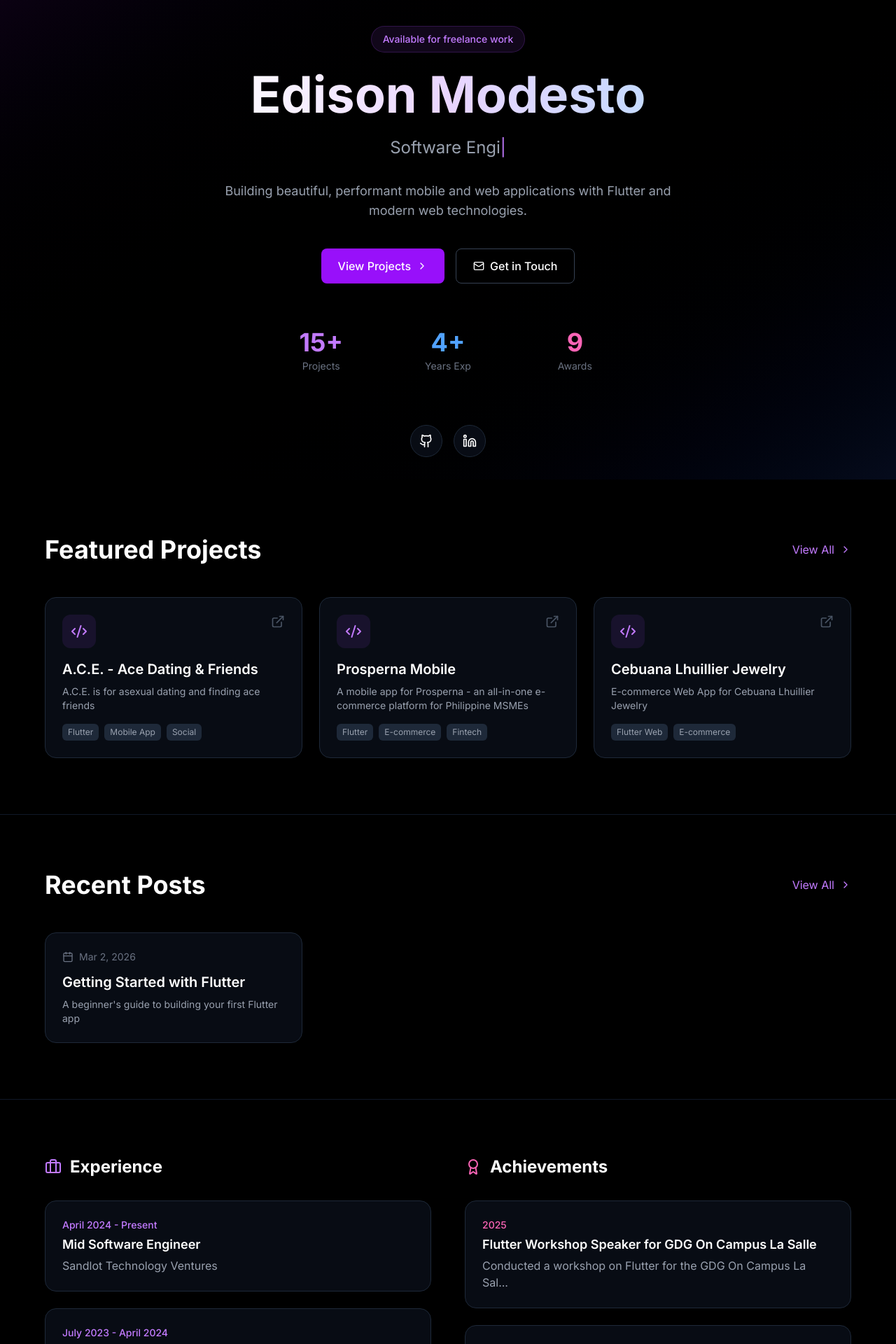
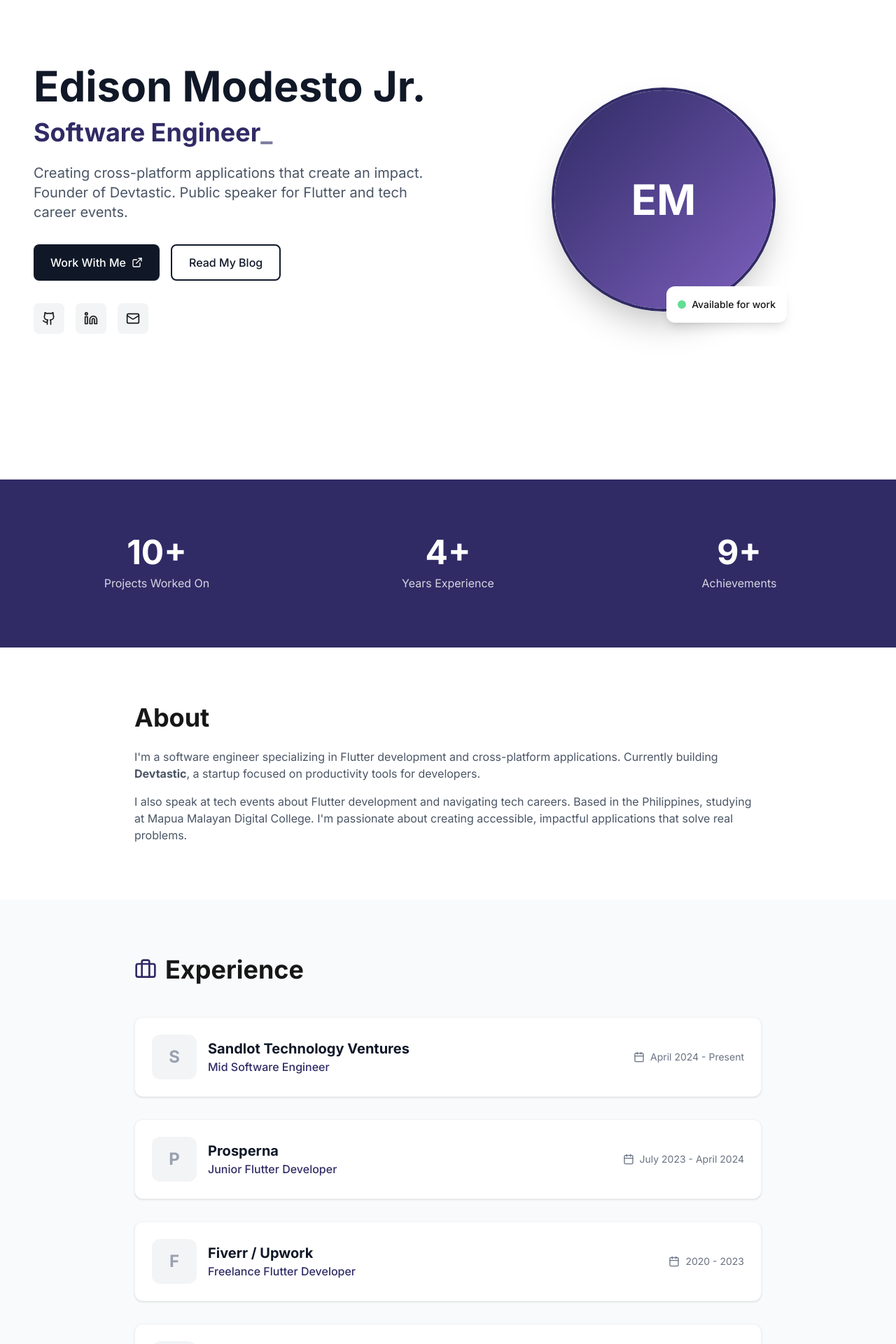
Before and after one commit to EdisonModesto/edisonmodesto-v2, a Next.js app: page / in a window 1280 px wide. Shown: the part 180-2100 px from the top of the page at 70% size. Built offline with nearby package versions, Linux system fonts and the light colour scheme.

Commit message:
Fix build: Restore original light design, fix fs import with server-only

```diff
--- a/src/app/HomeClient.tsx
+++ b/src/app/HomeClient.tsx
@@ -2,7 +2,6 @@
 
 import { useState, useEffect } from "react";
 import Link from "next/link";
-import Image from "next/image";
 import { projects } from "@/lib/projects";
 import { experiences } from "@/lib/experience";
 import { achievements } from "@/lib/achievements";
@@ -52,258 +51,325 @@ export default function HomeClient({ posts }: HomeClientProps) {
       const duration = 1000;
       const steps = 60;
       const interval = duration / steps;
-      let currentStep = 0;
 
+      let step = 0;
       const animate = setInterval(() => {
-        currentStep++;
-        const progress = currentStep / steps;
-        const easeOut = 1 - Math.pow(1 - progress, 3);
-
+        step++;
+        const progress = step / steps;
         setStats({
-          projects: Math.round(15 * easeOut),
-          years: Math.round(4 * easeOut),
-          achievements: Math.round(achievements.length * easeOut),
+          projects: Math.round(10 * progress),
+          years: Math.round(4 * progress),
+          achievements: Math.round(9 * progress),
         });
 
-        if (currentStep >= steps) {
-          clearInterval(animate);
-        }
+        if (step >= steps) clearInterval(animate);
       }, interval);
-
-      return () => clearInterval(animate);
     }, 500);
 
     return () => clearTimeout(timer);
   }, []);
 
   return (
-    <main className="min-h-screen bg-black text-white">
+    <main className="min-h-screen">
       {/* Hero Section */}
-      <section className="relative min-h-screen flex items-center justify-center overflow-hidden">
-        {/* Animated gradient background */}
-        <div className="absolute inset-0 bg-gradient-to-br from-purple-900/20 via-black to-blue-900/20" />
-        <div className="absolute inset-0 bg-[radial-gradient(ellipse_at_center,_var(--tw-gradient-stops))] from-purple-500/10 via-transparent to-transparent animate-pulse" />
-
-        <div className="relative z-10 max-w-6xl mx-auto px-6 py-20 text-center">
-          <div className="mb-6">
-            <span className="inline-block px-4 py-2 rounded-full bg-purple-500/10 border border-purple-500/20 text-purple-400 text-sm font-medium">
-              Available for freelance work
+      <section className="min-h-screen flex items-center px-4 sm:px-6 lg:px-8 xl:px-12">
+        <div className="max-w-7xl mx-auto w-full py-20">
+          <div className="grid lg:grid-cols-2 gap-12 items-center">
+            <div className="order-2 lg:order-1">
+              <h1 className="text-4xl sm:text-5xl lg:text-6xl font-bold text-gray-900 mb-4">
+                Edison Modesto Jr.
+              </h1>
+              <div className="h-12 mb-4">
+                <span className="text-2xl sm:text-3xl lg:text-4xl font-bold text-[#302B65]">
+                  {displayText}
+                  <span className="animate-pulse">_</span>
                 </span>
               </div>
-
-          <h1 className="text-5xl md:text-7xl font-bold mb-6 bg-gradient-to-r from-white via-purple-200 to-blue-200 bg-clip-text text-transparent">
-            Edison Modesto
-          </h1>
-
-          <div className="h-8 mb-8">
-            <span className="text-xl md:text-2xl text-gray-400">
-              {displayText}
-              <span className="animate-pulse text-purple-400">|</span>
-            </span>
-          </div>
-
-          <p className="text-gray-400 text-lg max-w-2xl mx-auto mb-10">
-            Building beautiful, performant mobile and web applications with Flutter and modern web technologies.
+              <p className="text-lg sm:text-xl text-gray-600 mb-8 max-w-xl">
+                Creating cross-platform applications that create an impact.
+                Founder of Devtastic. Public speaker for Flutter and tech career events.
               </p>
-
-          <div className="flex flex-wrap justify-center gap-4 mb-16">
-            <Link
-              href="/projects"
-              className="inline-flex items-center gap-2 px-6 py-3 bg-purple-600 hover:bg-purple-700 rounded-lg font-medium transition-colors"
-            >
-              View Projects
-              <ChevronRight className="w-4 h-4" />
-            </Link>
+              <div className="flex flex-wrap gap-4 mb-8">
                 <a
-              href="mailto:edison@example.com"
-              className="inline-flex items-center gap-2 px-6 py-3 border border-gray-700 hover:border-gray-600 rounded-lg font-medium transition-colors"
-            >
-              <Mail className="w-4 h-4" />
-              Get in Touch
-            </a>
-          </div>
-
-          {/* Stats */}
-          <div className="grid grid-cols-3 gap-8 max-w-lg mx-auto">
-            <div className="text-center">
-              <div className="text-3xl md:text-4xl font-bold text-purple-400">{stats.projects}+</div>
-              <div className="text-gray-500 text-sm mt-1">Projects</div>
-            </div>
-            <div className="text-center">
-              <div className="text-3xl md:text-4xl font-bold text-blue-400">{stats.years}+</div>
-              <div className="text-gray-500 text-sm mt-1">Years Exp</div>
-            </div>
-            <div className="text-center">
-              <div className="text-3xl md:text-4xl font-bold text-pink-400">{stats.achievements}</div>
-              <div className="text-gray-500 text-sm mt-1">Awards</div>
-            </div>
-          </div>
-        </div>
-
-        {/* Social links */}
-        <div className="absolute bottom-8 left-1/2 -translate-x-1/2 flex gap-4">
-          <a
-            href="https://github.com/edisonmodesto"
+                  href="https://contra.com/edison_modesto_xaspco1y"
                   target="_blank"
                   rel="noopener noreferrer"
-            className="p-3 rounded-full bg-gray-900/50 border border-gray-800 hover:border-purple-500/50 hover:bg-purple-500/10 transition-all"
+                  className="inline-flex items-center gap-2 bg-gray-900 text-white px-6 py-3 rounded-lg font-medium hover:bg-[#302B65] transition-colors"
+                >
+                  Work With Me
+                  <ExternalLink className="w-4 h-4" />
+                </a>
+                <Link
+                  href="/blog"
+                  className="inline-flex items-center gap-2 border-2 border-gray-900 text-gray-900 px-6 py-3 rounded-lg font-medium hover:bg-gray-50 transition-colors"
+                >
+                  Read My Blog
+                </Link>
+              </div>
+              <div className="flex gap-4">
+                <a
+                  href="https://github.com/EdisonModesto"
+                  target="_blank"
+                  rel="noopener noreferrer"
+                  className="p-3 rounded-lg bg-gray-100 hover:bg-gray-200 transition-colors"
                 >
                   <Github className="w-5 h-5" />
                 </a>
                 <a
-            href="https://linkedin.com/in/edisonmodesto"
+                  href="https://www.linkedin.com/in/edison-modesto-a65440219/"
                   target="_blank"
                   rel="noopener noreferrer"
-            className="p-3 rounded-full bg-gray-900/50 border border-gray-800 hover:border-purple-500/50 hover:bg-purple-500/10 transition-all"
+                  className="p-3 rounded-lg bg-gray-100 hover:bg-gray-200 transition-colors"
                 >
                   <Linkedin className="w-5 h-5" />
                 </a>
-        </div>
-      </section>
-
-      {/* Featured Projects */}
-      <section className="py-20 px-6">
-        <div className="max-w-6xl mx-auto">
-          <div className="flex items-center justify-between mb-12">
-            <h2 className="text-3xl md:text-4xl font-bold">Featured Projects</h2>
-            <Link
-              href="/projects"
-              className="inline-flex items-center gap-2 text-purple-400 hover:text-purple-300 transition-colors"
+                <a
+                  href="mailto:edisonmodesto22@gmail.com"
+                  className="p-3 rounded-lg bg-gray-100 hover:bg-gray-200 transition-colors"
                 >
-              View All
-              <ChevronRight className="w-4 h-4" />
-            </Link>
-          </div>
-
-          <div className="grid md:grid-cols-2 lg:grid-cols-3 gap-6">
-            {projects.slice(0, 3).map((project) => (
-              <Link
-                key={project.title}
-                href={project.githubUrl || "#"}
-                target="_blank"
-                rel="noopener noreferrer"
-                className="group block p-6 rounded-2xl bg-gray-900/50 border border-gray-800 hover:border-purple-500/30 transition-all"
-              >
-                <div className="flex items-start justify-between mb-4">
-                  <div className="p-3 rounded-xl bg-purple-500/10 text-purple-400">
-                    <Code2 className="w-6 h-6" />
-                  </div>
-                  <ExternalLink className="w-5 h-5 text-gray-600 group-hover:text-purple-400 transition-colors" />
-                </div>
-                <h3 className="text-xl font-semibold mb-2 group-hover:text-purple-400 transition-colors">
-                  {project.title}
-                </h3>
-                <p className="text-gray-400 text-sm mb-4">{project.description}</p>
-                <div className="flex flex-wrap gap-2">
-                  {project.tags.slice(0, 3).map((tag) => (
-                    <span
-                      key={tag}
-                      className="px-2 py-1 rounded-md bg-gray-800 text-xs text-gray-400"
-                    >
-                      {tag}
-                    </span>
-                  ))}
-                </div>
-              </Link>
-            ))}
+                  <Mail className="w-5 h-5" />
+                </a>
               </div>
             </div>
-      </section>
-
-      {/* Recent Blog Posts */}
-      <section className="py-20 px-6 border-t border-gray-900">
-        <div className="max-w-6xl mx-auto">
-          <div className="flex items-center justify-between mb-12">
-            <h2 className="text-3xl md:text-4xl font-bold">Recent Posts</h2>
-            <Link
-              href="/blog"
-              className="inline-flex items-center gap-2 text-purple-400 hover:text-purple-300 transition-colors"
-            >
-              View All
-              <ChevronRight className="w-4 h-4" />
-            </Link>
-          </div>
-
-          <div className="grid md:grid-cols-2 lg:grid-cols-3 gap-6">
-            {posts.map((post) => (
-              <Link
-                key={post.slug}
-                href={`/blog/${post.slug}`}
-                className="group block p-6 rounded-2xl bg-gray-900/50 border border-gray-800 hover:border-purple-500/30 transition-all"
-              >
-                <div className="flex items-center gap-2 text-sm text-gray-500 mb-3">
-                  <Calendar className="w-4 h-4" />
-                  {new Date(post.date).toLocaleDateString('en-US', {
-                    year: 'numeric',
-                    month: 'short',
-                    day: 'numeric'
-                  })}
-                </div>
-                <h3 className="text-xl font-semibold mb-2 group-hover:text-purple-400 transition-colors">
-                  {post.title}
-                </h3>
-                <p className="text-gray-400 text-sm">{post.description}</p>
-              </Link>
-            ))}
+            <div className="order-1 lg:order-2 flex justify-center">
+              <div className="relative">
+                <div className="w-64 h-64 sm:w-80 sm:h-80 rounded-full overflow-hidden border-4 border-[#302B65] shadow-2xl">
+                  <div className="w-full h-full bg-gradient-to-br from-[#302B65] to-[#7E60BF] flex items-center justify-center text-white text-6xl font-bold">
+                    EM
                   </div>
                 </div>
-      </section>
-
-      {/* Experience & Achievements */}
-      <section className="py-20 px-6 border-t border-gray-900">
-        <div className="max-w-6xl mx-auto">
-          <div className="grid md:grid-cols-2 gap-12">
-            {/* Experience */}
-            <div>
-              <div className="flex items-center gap-3 mb-8">
-                <Briefcase className="w-6 h-6 text-purple-400" />
-                <h2 className="text-2xl font-bold">Experience</h2>
-              </div>
-              <div className="space-y-6">
-                {experiences.slice(0, 2).map((exp) => (
-                  <div key={exp.company} className="p-6 rounded-2xl bg-gray-900/50 border border-gray-800">
-                    <div className="text-sm text-purple-400 font-medium mb-1">{exp.period}</div>
-                    <h3 className="text-lg font-semibold mb-1">{exp.role}</h3>
-                    <div className="text-gray-400">{exp.company}</div>
-                  </div>
-                ))}
+                <div className="absolute -bottom-4 -right-4 bg-white rounded-xl shadow-lg p-4">
+                  <div className="flex items-center gap-2">
+                    <div className="w-3 h-3 bg-green-500 rounded-full animate-pulse"></div>
+                    <span className="text-sm font-medium">Available for work</span>
                   </div>
                 </div>
-
-            {/* Achievements */}
-            <div>
-              <div className="flex items-center gap-3 mb-8">
-                <Award className="w-6 h-6 text-pink-400" />
-                <h2 className="text-2xl font-bold">Achievements</h2>
-              </div>
-              <div className="space-y-6">
-                {achievements.slice(0, 2).map((achievement) => (
-                  <div key={achievement.title} className="p-6 rounded-2xl bg-gray-900/50 border border-gray-800">
-                    <div className="text-sm text-pink-400 font-medium mb-1">{achievement.date}</div>
-                    <h3 className="text-lg font-semibold mb-1">{achievement.title}</h3>
-                    <div className="text-gray-400">{achievement.description.slice(0, 60)}...</div>
-                  </div>
-                ))}
               </div>
             </div>
           </div>
         </div>
       </section>
 
-      {/* CTA */}
-      <section className="py-20 px-6">
+      {/* Stats Section */}
+      <section className="py-20 bg-[#302B65]">
+        <div className="max-w-7xl mx-auto px-4 sm:px-6 lg:px-8">
+          <div className="grid grid-cols-3 gap-8 text-center">
+            <div>
+              <div className="text-4xl sm:text-5xl font-bold text-white mb-2">{stats.projects}+</div>
+              <div className="text-white/80">Projects Worked On</div>
+            </div>
+            <div>
+              <div className="text-4xl sm:text-5xl font-bold text-white mb-2">{stats.years}+</div>
+              <div className="text-white/80">Years Experience</div>
+            </div>
+            <div>
+              <div className="text-4xl sm:text-5xl font-bold text-white mb-2">{stats.achievements}+</div>
+              <div className="text-white/80">Achievements</div>
+            </div>
+          </div>
+        </div>
+      </section>
+
+      {/* About Section */}
+      <section className="py-20 px-4 sm:px-6 lg:px-8">
+        <div className="max-w-4xl mx-auto">
+          <h2 className="text-3xl sm:text-4xl font-bold mb-6">About</h2>
+          <div className="prose prose-lg max-w-none text-gray-600">
+            <p className="mb-4">
+              I'm a software engineer specializing in Flutter development and cross-platform applications.
+              Currently building <strong>Devtastic</strong>, a startup focused on productivity tools for developers.
+            </p>
+            <p>
+              I also speak at tech events about Flutter development and navigating tech careers.
+              Based in the Philippines, studying at Mapua Malayan Digital College. I'm passionate about
+              creating accessible, impactful applications that solve real problems.
+            </p>
+          </div>
+        </div>
+      </section>
+
+      {/* Experience Section */}
+      <section className="py-20 bg-gray-50 px-4 sm:px-6 lg:px-8">
+        <div className="max-w-4xl mx-auto">
+          <div className="flex items-center gap-3 mb-12">
+            <Briefcase className="w-8 h-8 text-[#302B65]" />
+            <h2 className="text-3xl sm:text-4xl font-bold">Experience</h2>
+          </div>
+          <div className="space-y-8">
+            {experiences.map((exp) => (
+              <div key={exp.id} className="bg-white rounded-xl p-6 shadow-sm border border-gray-100">
+                <div className="flex flex-col sm:flex-row sm:items-center gap-4">
+                  <div className="w-16 h-16 rounded-xl bg-gray-100 flex items-center justify-center text-2xl font-bold text-gray-400">
+                    {exp.company.charAt(0)}
+                  </div>
+                  <div className="flex-1">
+                    <h3 className="text-xl font-bold text-gray-900">{exp.company}</h3>
+                    <p className="text-[#302B65] font-medium">{exp.role}</p>
+                  </div>
+                  <div className="flex items-center gap-2 text-gray-500 text-sm">
+                    <Calendar className="w-4 h-4" />
+                    {exp.period}
+                  </div>
+                </div>
+              </div>
+            ))}
+          </div>
+        </div>
+      </section>
+
+      {/* Projects Section */}
+      <section className="py-20 px-4 sm:px-6 lg:px-8">
+        <div className="max-w-7xl mx-auto">
+          <div className="flex items-center justify-between mb-12">
+            <div className="flex items-center gap-3">
+              <Code2 className="w-8 h-8 text-[#302B65]" />
+              <h2 className="text-3xl sm:text-4xl font-bold">Featured Projects</h2>
+            </div>
+            <Link href="/projects" className="hidden sm:flex items-center gap-2 text-[#302B65] hover:underline">
+              View all projects
+              <ChevronRight className="w-4 h-4" />
+            </Link>
+          </div>
+          <div className="grid sm:grid-cols-2 lg:grid-cols-3 gap-6">
+            {projects.slice(0, 6).map((project) => (
+              <div key={project.id} className="group bg-white rounded-xl overflow-hidden border border-gray-100 shadow-sm hover:shadow-lg transition-shadow">
+                <div className="aspect-video bg-gradient-to-br from-[#302B65] to-[#7E60BF] flex items-center justify-center">
+                  <span className="text-white text-lg font-medium">{project.title}</span>
+                </div>
+                <div className="p-6">
+                  <h3 className="text-lg font-bold mb-2">{project.title}</h3>
+                  <p className="text-gray-600 text-sm mb-4 line-clamp-2">{project.description}</p>
+                  <div className="flex flex-wrap gap-2 mb-4">
+                    {project.tags.slice(0, 3).map((tag) => (
+                      <span key={tag} className="text-xs px-2 py-1 bg-gray-100 rounded-full text-gray-600">
+                        {tag}
+                      </span>
+                    ))}
+                  </div>
+                  {project.githubUrl && (
+                    <a
+                      href={project.githubUrl}
+                      target="_blank"
+                      rel="noopener noreferrer"
+                      className="inline-flex items-center gap-2 text-sm text-[#302B65] hover:underline"
+                    >
+                      <Github className="w-4 h-4" />
+                      View on GitHub
+                    </a>
+                  )}
+                </div>
+              </div>
+            ))}
+          </div>
+          <div className="mt-8 text-center sm:hidden">
+            <Link href="/projects" className="inline-flex items-center gap-2 text-[#302B65]">
+              View all projects
+              <ChevronRight className="w-4 h-4" />
+            </Link>
+          </div>
+        </div>
+      </section>
+
+      {/* Achievements Section */}
+      <section className="py-20 bg-gray-50 px-4 sm:px-6 lg:px-8">
+        <div className="max-w-4xl mx-auto">
+          <div className="flex items-center gap-3 mb-12">
+            <Award className="w-8 h-8 text-[#302B65]" />
+            <h2 className="text-3xl sm:text-4xl font-bold">Achievements</h2>
+          </div>
+          <div className="space-y-6">
+            {achievements.slice(0, 5).map((achievement) => (
+              <div key={achievement.id} className="relative pl-8 pb-8 border-l-2 border-[#302B65] last:pb-0">
+                <div className="absolute -left-[9px] top-0 w-4 h-4 rounded-full bg-[#302B65]"></div>
+                <div className="bg-white rounded-xl p-6 shadow-sm">
+                  <div className="flex flex-col sm:flex-row sm:items-start gap-4">
+                    <div className="flex-1">
+                      <h3 className="text-lg font-bold text-gray-900 mb-2">{achievement.title}</h3>
+                      <p className="text-gray-600 text-sm">{achievement.description}</p>
+                    </div>
+                    {achievement.date && (
+                      <span className="text-sm text-gray-400 whitespace-nowrap">{achievement.date}</span>
+                    )}
+                  </div>
+                </div>
+              </div>
+            ))}
+          </div>
+          {achievements.length > 5 && (
+            <div className="mt-8 text-center">
+              <Link href="/achievements" className="inline-flex items-center gap-2 text-[#302B65] hover:underline">
+                View all achievements
+                <ChevronRight className="w-4 h-4" />
+              </Link>
+            </div>
+          )}
+        </div>
+      </section>
+
+      {/* Blog Section */}
+      {posts.length > 0 && (
+        <section className="py-20 px-4 sm:px-6 lg:px-8">
+          <div className="max-w-4xl mx-auto">
+            <h2 className="text-3xl sm:text-4xl font-bold mb-12">Latest from the Blog</h2>
+            <div className="space-y-8">
+              {posts.map((post) => (
+                <article key={post.slug} className="group">
+                  <Link href={`/blog/${post.slug}`}>
+                    <div className="flex flex-col sm:flex-row gap-6">
+                      <div className="flex-1">
+                        <h3 className="text-xl font-bold mb-2 group-hover:text-[#302B65] transition-colors">
+                          {post.title}
+                        </h3>
+                        <p className="text-gray-600 mb-2">{post.description}</p>
+                        <time className="text-sm text-gray-400">
+                          {new Date(post.date).toLocaleDateString("en-US", {
+                            year: "numeric",
+                            month: "long",
+                            day: "numeric",
+                          })}
+                        </time>
+                      </div>
+                    </div>
+                  </Link>
+                </article>
+              ))}
+            </div>
+            <div className="mt-8">
+              <Link href="/blog" className="inline-flex items-center gap-2 text-[#302B65] hover:underline">
+                View all posts
+                <ChevronRight className="w-4 h-4" />
+              </Link>
+            </div>
+          </div>
+        </section>
+      )}
+
+      {/* Contact Section */}
+      <section className="py-20 bg-gray-50 px-4 sm:px-6 lg:px-8">
         <div className="max-w-4xl mx-auto text-center">
-          <h2 className="text-3xl md:text-4xl font-bold mb-6">Let's work together</h2>
-          <p className="text-gray-400 text-lg mb-8 max-w-xl mx-auto">
-            Have a project in mind? I'm always open to discussing new opportunities and ideas.
+          <h2 className="text-3xl sm:text-4xl font-bold mb-4">Get in Touch</h2>
+          <p className="text-gray-600 mb-8 max-w-xl mx-auto">
+            Have a project in mind or want to collaborate? Feel free to reach out.
+            I'm always open to discussing new opportunities.
           </p>
+          <div className="flex flex-wrap justify-center gap-4">
             <a
-            href="mailto:edison@example.com"
-            className="inline-flex items-center gap-2 px-8 py-4 bg-purple-600 hover:bg-purple-700 rounded-lg font-medium transition-colors"
+              href="mailto:edisonmodesto22@gmail.com"
+              className="inline-flex items-center gap-3 bg-[#302B65] text-white px-6 py-4 rounded-xl hover:bg-[#252250] transition-colors"
             >
               <Mail className="w-5 h-5" />
-            Get in Touch
+              <span className="font-medium">edisonmodesto22@gmail.com</span>
             </a>
+            <a
+              href="https://www.linkedin.com/in/edison-modesto-a65440219/"
+              target="_blank"
+              rel="noopener noreferrer"
+              className="inline-flex items-center gap-3 bg-gray-900 text-white px-6 py-4 rounded-xl hover:bg-gray-800 transition-colors"
+            >
+              <Linkedin className="w-5 h-5" />
+              <span className="font-medium">LinkedIn</span>
+            </a>
+          </div>
         </div>
       </section>
     </main>
```
Also changed, not shown: 49 other files (tests, documents, lock files or other folders). Lines whose indentation alone changed are shown as unchanged.
